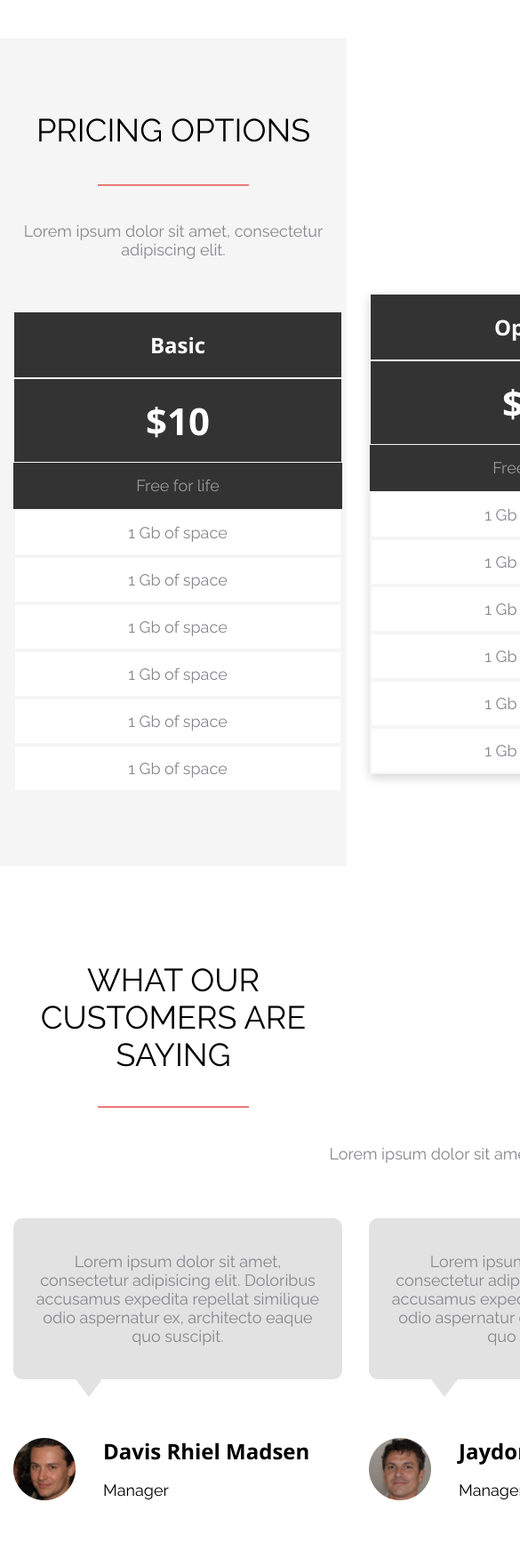
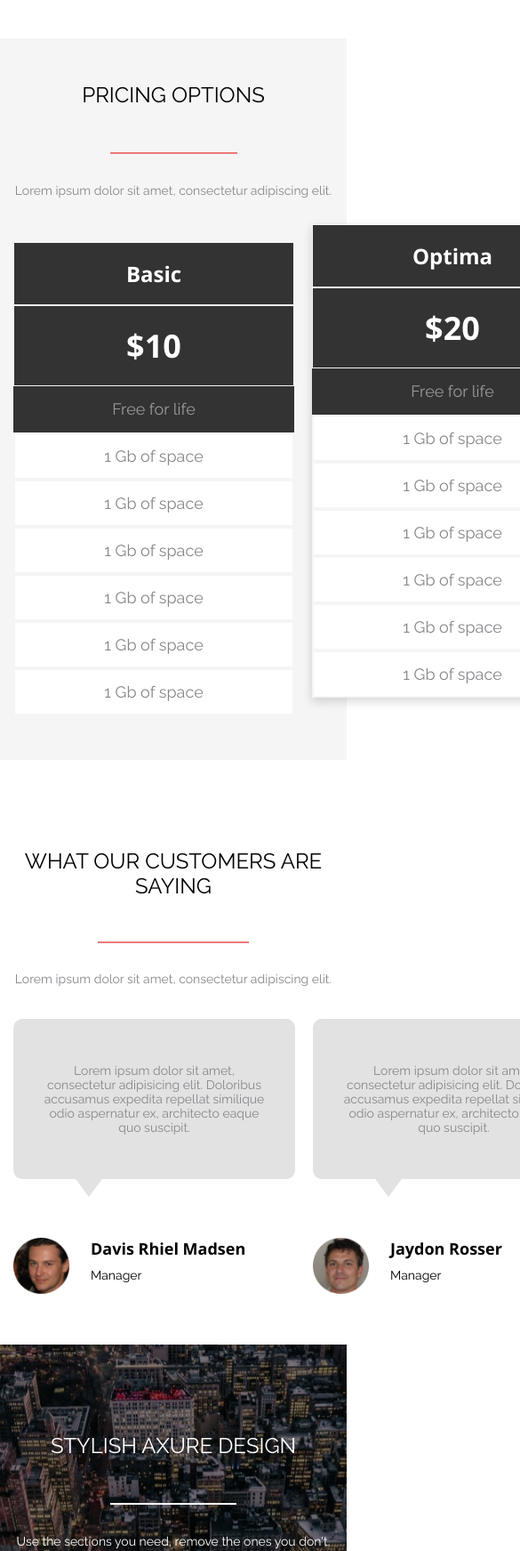
Before and after one commit to Ksuxaha/homework_html, a website built with Parcel: page task2/index.html in a window 390 px wide. Shown: the part 2160-3903 px from the top of the page at 89% size, 585 px wide, since content can reach past the window. Built offline with nearby package versions, Linux system fonts and the light colour scheme.

Commit message:
daptive all maket

```diff
--- a/task2/css/media.css
+++ /dev/null
@@ -1,58 +0,0 @@
-@media (max-width: 1200px) {
-    .container {
-        max-width: 1022px;
-
-    }
-
-    .wrapper-pricing-top{
-        padding-top: 50px;
-    }
-
-    .wrapper-pricing-bottom{
-        padding-bottom: 50px;
-
-    }
-
-    .wrapper-pricing-top__title{
-        font-size: 24px;
-        line-height: 28px;
-        padding-bottom: 50px;
-    }
-
-    .wrapper-pricing-top__line{
-        width: 143px;
-        margin: 0 auto 33px;
-
-    }
-
-    .wrapper-pricing-top__text{
-        font-size: 14px;
-        line-height: 16px;
-        margin-bottom: 50px;
-    }
-
-    .wrapper-pricing-bottom{
-        gap: 20px;
-
-
-    }
-
-    .basic__name, .optima__name, .pro__name {
-        padding: 18px 0;
-
-    }
-
-    .basic__price, .optima__price, .pro__price {
-        font-size: 36px;
-        padding: 28px 0;
-    }
-
-
-    .basic .optima . pro{
-        width: 316px;
-    }
-    .wrapper-pricing-bottom li{
-        width: 316px;
-    }
-
-}
--- a/task2/css/styles_awesome.css
+++ b/task2/css/styles_awesome.css
@@ -24,8 +24,6 @@
     font-weight: 400;
     line-height: normal;
     padding-bottom: 40px;
-    margin-left: 170px;
-    margin-right: 170px ;
     position: relative;
 
 }
--- a/task2/css/styles_contact.css
+++ b/task2/css/styles_contact.css
@@ -46,13 +46,10 @@
     margin-bottom: 50px;
     gap: 30px;
 
+}
 
-
-}
 .fcontact_us__form-elem{
     width: calc(50% - 30px / 2);
-
-
 }
 
 .fcontact_us__formleft{
@@ -65,7 +62,7 @@
 .fcontact_us__formleft input {
     border: none;
     border-bottom: 1px solid rgb(189, 189, 189);
-    padding-bottom: 16px;
+    padding-bottom: 15.5px;
 }
 .fcontact_us__formleft input::placeholder{
     color: rgb(189, 189, 189);
@@ -107,3 +104,43 @@
     color: white;
     transition: 0.3s;
 }
+
+
+@media (max-width: 1200px) {
+    .container {
+        max-width: 1022px;
+    }
+    .contact_us .container{
+        padding: 50px 0;
+    }
+
+    .contact_us_top__title{
+        font-size: 24px;
+        line-height: 28px;
+        padding:50px 0;
+    }
+    .contact_us_top__line{
+        width: 144px;
+        margin: 0 auto 32.5px;
+    }
+
+    .contact_us_top__text{
+        font-size: 14px;
+        line-height: 16px;
+    }
+
+    .contact_form {
+        margin-top: 72px;
+        gap: 20px;
+
+    }
+
+    .fcontact_us__form-elem{
+        width: calc(50% - 20px / 2);
+    }
+    .contact_us__button{
+        width: 318px;
+        margin-left: 337px;
+    }
+
+}
--- a/task2/css/styles_design.css
+++ b/task2/css/styles_design.css
@@ -14,7 +14,6 @@ container {
     background-position: center;
     background-size: cover;
     padding: 70px 0;
-
 }
 
 .design__block-top{
@@ -28,9 +27,8 @@ container {
     font-weight: 400;
     line-height: 42px;
     padding-bottom: 40px;
+}
 
-
-}
  .design__block-top__line{
      border: 1px solid rgb(255, 255, 255);
      width: 170px;
@@ -54,16 +52,49 @@ container {
     border: 2px solid rgb(255, 255, 255);
     padding: 20px 140px;
     margin: 0 auto;
-
-
 }
 
 .design__button__download{
     font-family: Open Sans;
      font-size: 18px;
+    line-height: 25px;
      font-weight: 600;
      color: rgb(255, 255, 255);
     text-align: center;
     align-items: center;
 
  }
+
+
+@media (max-width: 1200px) {
+    .container {
+        max-width: 1022px;
+    }
+
+    .Design{
+        padding: 50px 0;
+    }
+
+    .design__block-top__title{
+        font-size: 24px;
+        line-height: 28px;
+        padding: 50px 0;
+
+    }
+    .design__block-top__line{
+        width: 142px;
+        height: 1px;
+        margin: 0 auto 32.5px ;
+    }
+    .design__block-top__text{
+        font-size: 14px;
+        line-height: 16px;
+        margin-bottom: 32px;
+    }
+    .design__button{
+        width: 318px;
+        /*height: 58px;*/
+        padding: 20px 116px;
+    }
+
+}
--- a/task2/css/styles_footer.css
+++ b/task2/css/styles_footer.css
@@ -8,8 +8,6 @@
 .footer{
     background: rgb(0, 0, 0);
     padding: 35px 0 27px 0;
-
-
 }
 
 .footer-icons{
@@ -17,8 +15,8 @@
     justify-content: center;
     column-gap: 32.8px;
     align-items: center;
+}
 
-}
 .footer-icons a:hover{
     background: #b29603;
     transition: 0.3s;
@@ -34,5 +32,31 @@
     line-height: 21px;
     text-align: center;
     padding-top: 27.8px;
+}
+
+@media (max-width: 1200px) {
+    .container {
+        max-width: 1022px;
+    }
+
+    .footer{
+        padding: 40px 0;
+    }
+
+    .footer-icons{
+        column-gap: 28px;
+    }
+
+    .footer-icons img{
+        width: 45px;
+        height: 45px;
+    }
+
+
+    .footer-text{
+        font-size: 14px;
+        line-height: 16px;
+        padding-top: 38px;
+    }
 
 }
--- a/task2/css/styles_pricing.css
+++ b/task2/css/styles_pricing.css
@@ -119,3 +119,62 @@
     margin-bottom: 20px;
     box-shadow: 0px 4px 10px rgba(51, 51, 51, 0.2);
 }
+
+@media (max-width: 1200px) {
+    .container {
+        max-width: 1022px;
+
+    }
+
+    .wrapper-pricing-top{
+        padding-top: 50px;
+    }
+
+    .wrapper-pricing-bottom{
+        padding-bottom: 50px;
+
+    }
+
+    .wrapper-pricing-top__title{
+        font-size: 24px;
+        line-height: 28px;
+        padding-bottom: 50px;
+    }
+
+    .wrapper-pricing-top__line{
+        width: 143px;
+        margin: 0 auto 33px;
+
+    }
+
+    .wrapper-pricing-top__text{
+        font-size: 14px;
+        line-height: 16px;
+        margin-bottom: 50px;
+    }
+
+    .wrapper-pricing-bottom{
+        gap: 20px;
+
+
+    }
+
+    .basic__name, .optima__name, .pro__name {
+        padding: 18px 0;
+
+    }
+
+    .basic__price, .optima__price, .pro__price {
+        font-size: 36px;
+        padding: 28px 0;
+    }
+
+
+    .basic .optima . pro{
+        width: 316px;
+    }
+    .wrapper-pricing-bottom li{
+        width: 316px;
+    }
+
+}
--- a/task2/css/styles_reviews.css
+++ b/task2/css/styles_reviews.css
@@ -7,8 +7,8 @@
 
 }
 
-.wraper-reviews-top{
-    padding-top: 107px;
+.Reviews{
+    padding: 107px 0;
 
 }
 
@@ -29,15 +29,12 @@
     content: "";
     position: absolute;
     width: 170px;
-    height: 0;
     border: 1px solid rgb(236, 121, 121);
     bottom: 0px;
     left: calc(50% - 85px);
 
     }
     .wrapper-reviews-top_text{
-        width: 1169px;
-        height: 21px;
         align-items: center;
         color: rgb(134, 135, 139);
         font-family: Raleway;
@@ -45,7 +42,7 @@
         font-weight: 400;
         line-height: 21px;
         text-align: center;
-        padding-top: 40.5px;
+        margin-top: 40.5px;
 }
 
 .wrapper-reviews-bottom{
@@ -53,7 +50,7 @@
     justify-content: space-between;
     gap: 30px;
     padding-top: 83px;
-    padding-bottom: 107px;
+
 }
 
 .wrapper-reviews-bottom__el1__text, .wrapper-reviews-bottom__el2__text, .wrapper-reviews-bottom__el3__text {
@@ -108,3 +105,64 @@
     font-weight: 400;
     line-height: 21px;
 }
+
+@media (max-width: 1200px) {
+    .container {
+        max-width: 1022px;
+
+    }
+
+    .Reviews{
+        padding: 50px 0 57px;
+
+    }
+    .wrapper-reviews-top_title {
+        font-size: 24px;
+        line-height: 28px;
+        padding: 50px 0;
+    }
+
+    wrapper-reviews-top_title:after{
+        width: 142px;
+        left: calc(50% - 71px);
+
+    }
+
+    .wrapper-reviews-top_text{
+        height: 21px;
+        font-size: 14px;
+        line-height: 16px;
+        margin-top: 32.5px;
+    }
+
+    .wrapper-reviews-bottom{
+        gap: 20px;
+        padding-top: 32px;
+    }
+
+    .wrapper-reviews-bottom__el1__text, .wrapper-reviews-bottom__el2__text, .wrapper-reviews-bottom__el3__text {
+        width: 317px;
+        padding: 50px 33px ;
+        font-size: 14px;
+        line-height: 16px;
+    }
+    .wrapper-reviews-bottom__el1__data1, .wrapper-reviews-bottom__el2__data2, .wrapper-reviews-bottom__el3__data3{
+        gap: 20px;
+    }
+
+    .wrapper-reviews-bottom__el1__data1__name, .wrapper-reviews-bottom__el2__data2__name,.wrapper-reviews-bottom__el3__data3__name {
+        font-size: 18px;
+        line-height: 25px;
+        width: 230px;
+    }
+    .wrapper-reviews-bottom img{
+        width: 63px;
+        height: 63px;
+    }
+
+    .wrapper-reviews-bottom__el1__data1__prof, .wrapper-reviews-bottom__el2__data2__prof, .wrapper-reviews-bottom__el3__data3__prof{
+        padding-top: 9px;
+        font-size: 14px;
+        line-height: 16px;
+    }
+}
```
